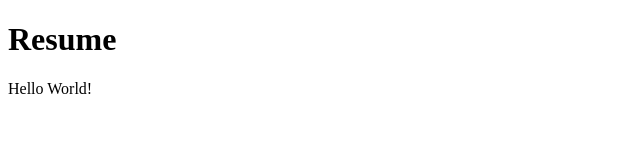
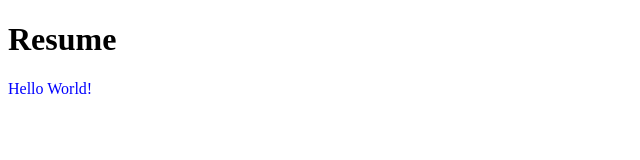
Before and after one commit to dhsearl/davidsearl.github.io, a plain HTML site: page index.html in a window 1280 px wide. Shown: the whole page, without its empty margins (0-640 px from the left). Drawn offline with Linux system fonts and the light colour scheme.

Commit message:
ref to rel

```diff
--- a/index.html
+++ b/index.html
@@ -2,7 +2,7 @@
 <html>
   <head>
     <title>David Searl Resume</title>
-    <link ref="stylesheet" href="style.css"/>
+    <link rel="stylesheet" href="style.css"/>
   </head>
 
   <body>
```
